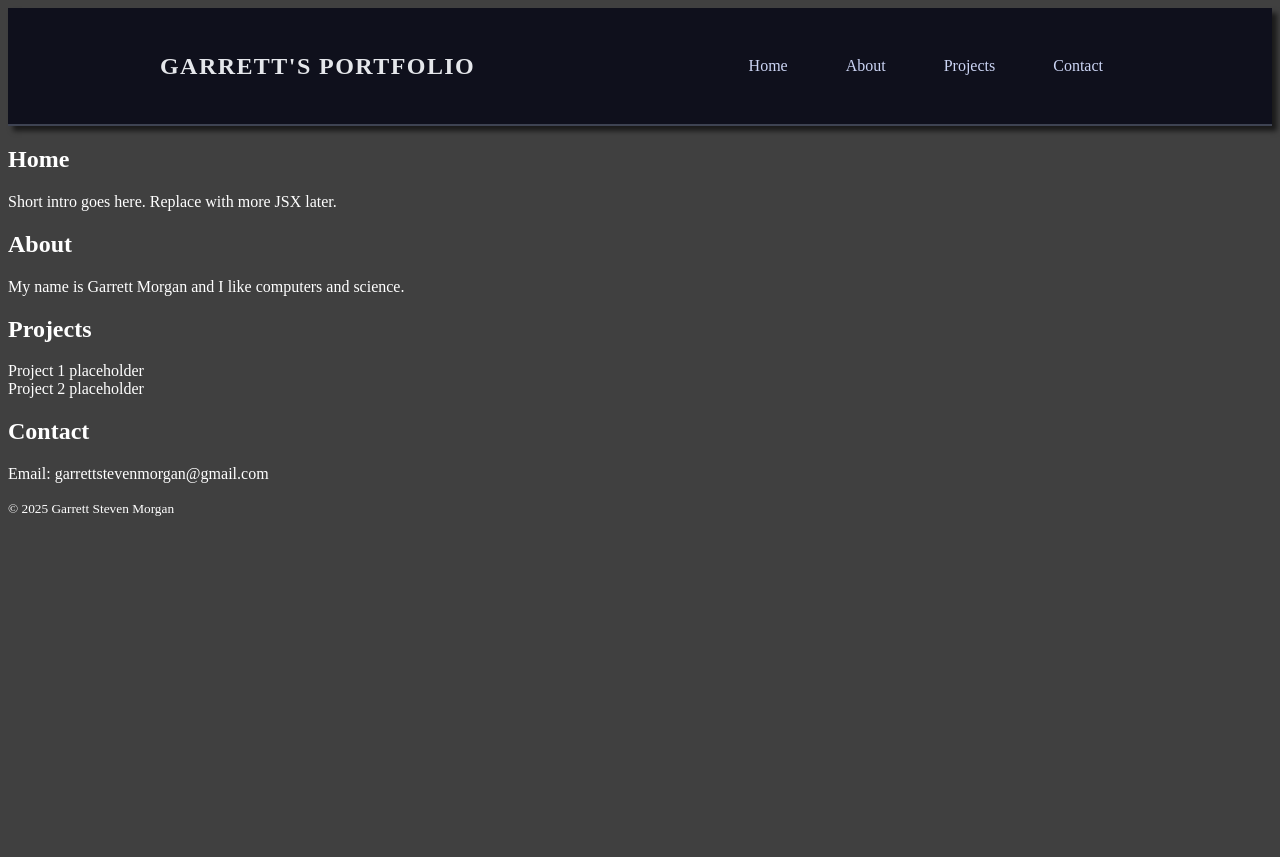
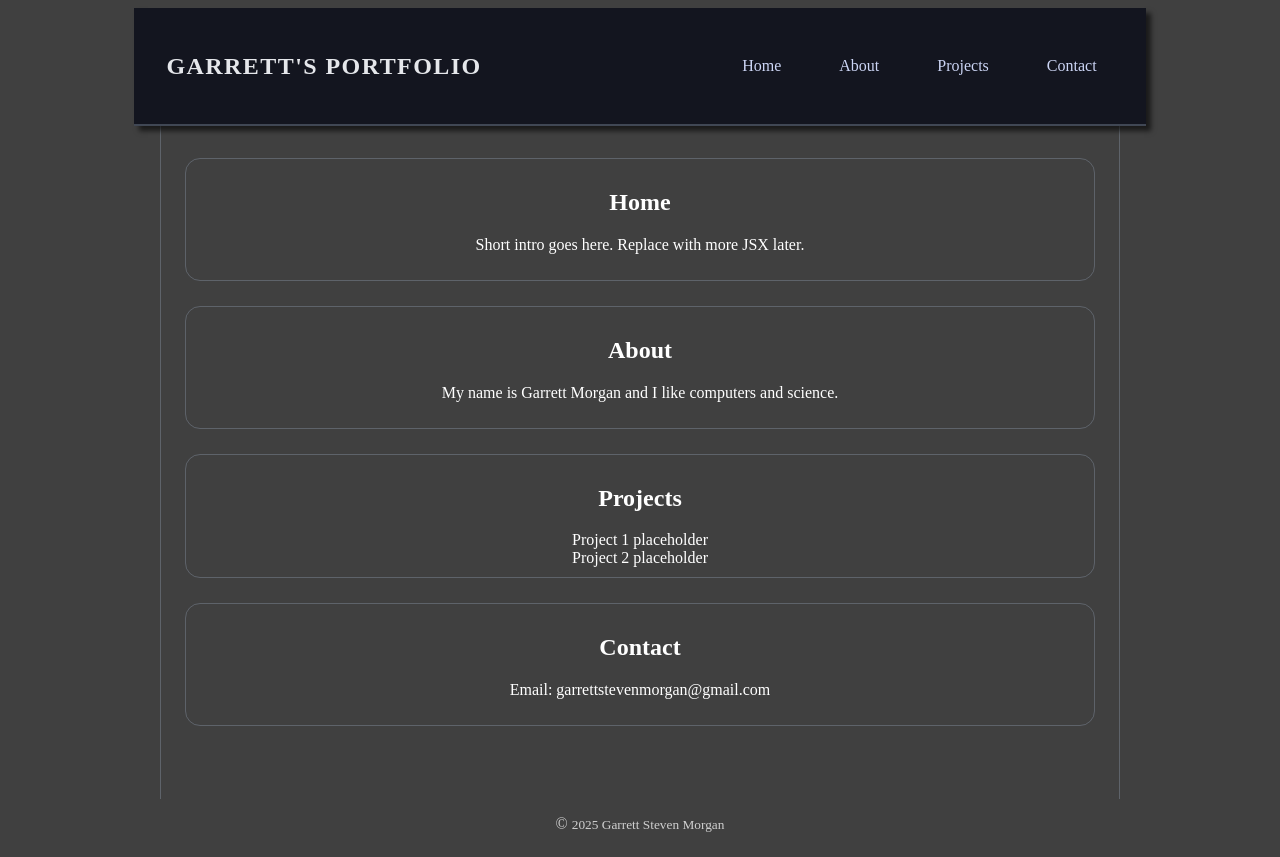
Before and after one commit to GarrettMorgan1228/Portfolio, a React (Vite) app: page / in a window 1280 px wide. Before the commit the page ends 800 px from the top, so only its background shows below. Built offline with nearby package versions, Linux system fonts and the light colour scheme.

Commit message:
style: adding body structure to landing page

```diff
--- a/src/App.css
+++ b/src/App.css
@@ -3,11 +3,18 @@ body{
     color: hsl(0, 0%, 100%);
     font-family: Roboto Mono;
 }
+.app{
+    min-height: 100vh;
+    display: flex;
+    flex-direction: column;
+}
 .header{
     position: sticky;
-    background-color: hsla(231, 41%, 7%, 0.92);
+    background-color: hsla(231, 41%, 7%, 0.85);
     border-bottom: 2px solid hsla(215, 20%, 65%, 0.35);
     box-shadow: 5px 5px 5px hsla(0, 0%, 0%, 0.6);
+    width: 80%;
+    align-self: center;
 }
 .inner-header{
     max-width: 960px;
@@ -48,6 +55,29 @@ body{
     color: hsl(210, 20%, 98%);
     transform: translateY(-1px);
 }
+.page-layout{
+    flex: 1;
+    display: grid;
+    grid-template-columns: minmax(0, 1fr) minmax(0, 960px) minmax(0, 1fr);
+}
+.main{
+    grid-column: 2;
+    padding: 2rem 1.5rem 3rem;
+    border-left: 1px solid hsla(215, 20%, 65%, 0.35);
+    border-right: 1px solid hsla(215, 20%, 65%, 0.35);
+    text-align: center;
+}
+.section{
+    border: 1px solid hsla(215, 20%, 65%, 0.35);
+    border-radius: 15px;
+    padding: 10px;
+    margin-bottom: 25px;
+}
+.footer{
+    padding: 1rem 3rem;
+    text-align: center;
+    opacity: 0.75;
+}
 @font-face {
     font-family: Roboto Mono;
     src: url();
--- a/src/App.jsx
+++ b/src/App.jsx
@@ -10,6 +10,7 @@ function App() {
       <div className='app'>
         <Header/>
 
+        <div className='page-layout'>
           <main className='main'>
             <Section id='home' title='Home'>
               <p>Short intro goes here. Replace with more JSX later.</p>
@@ -25,9 +26,9 @@ function App() {
               <p>Email: garrettstevenmorgan@gmail.com</p>
             </Section>
           </main>
-
-        <footer>
-          <small>© {new Date().getFullYear()} Garrett Steven Morgan</small>
+        </div>
+        <footer className='footer'>
+          © <small>{new Date().getFullYear()} Garrett Steven Morgan</small>
         </footer>
       </div>
     </>
```
Lines whose indentation alone changed are shown as unchanged.
